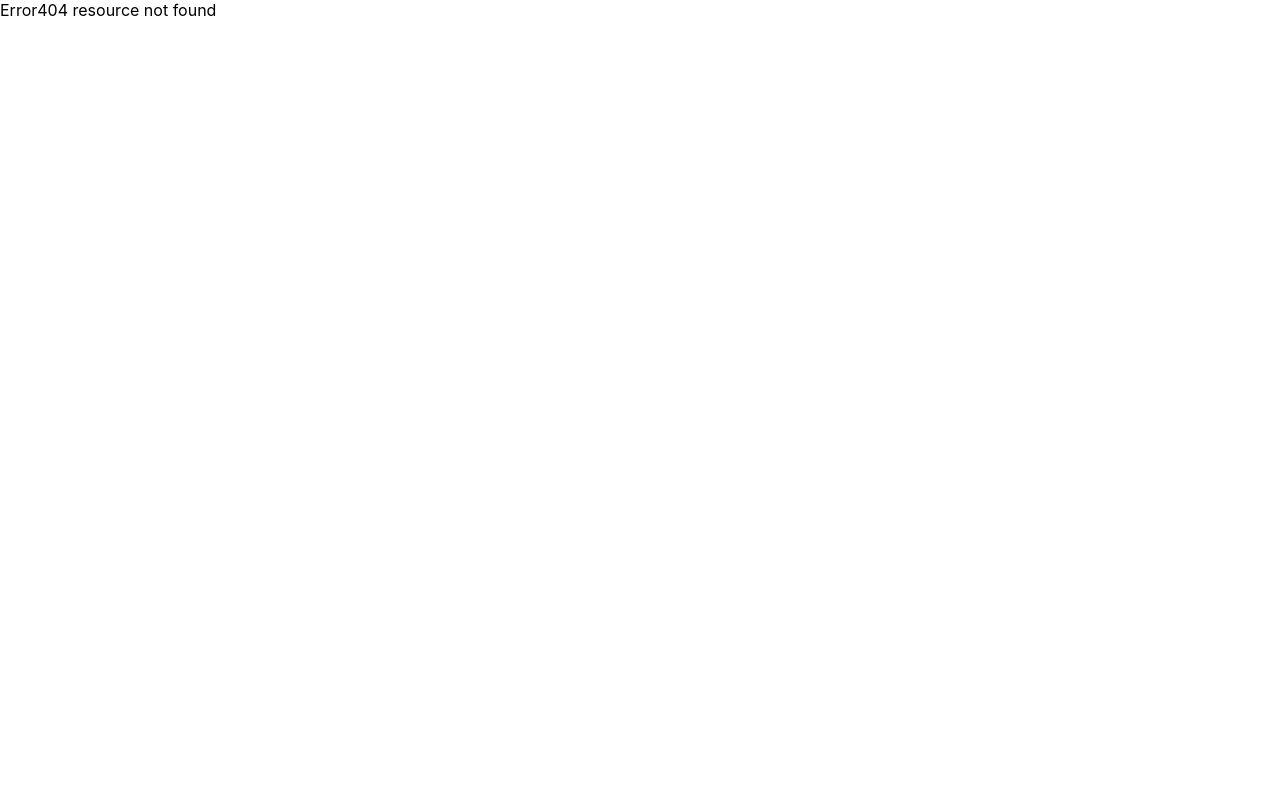
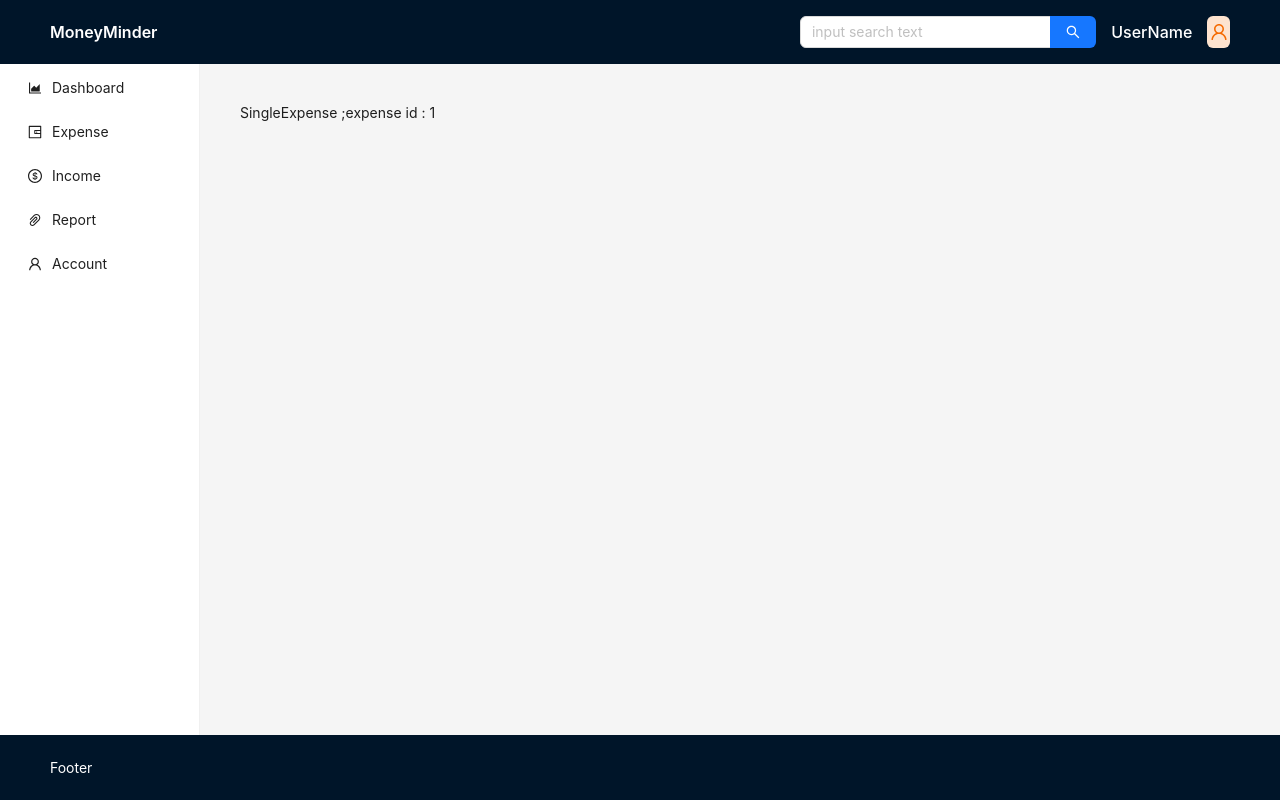
Before and after one commit to ADHIL-MOHAMMED-P-N/moneyminder, a React (Create React App) app: page /expense/1 in a window 1280 px wide. Before the commit this address led to /404. Built offline with nearby package versions, Linux system fonts and the light colour scheme.

Commit message:
single income and single expense router setup

```diff
--- a/src/App.js
+++ b/src/App.js
@@ -2,7 +2,9 @@ import { BrowserRouter, Routes, Route, Navigate } from "react-router-dom";
 import HomeLayout from "./Layout/HomeLayout";
 import Dashboard from "./pages/Dashboard";
 import Expense from "./pages/Expense";
+import SingleExpense from "./pages/SingleExpense";
 import Income from "./pages/Income";
+import SingleIncome from "./pages/SingleIncome";
 import Report from "./pages/Report";
 import SignupPage from "./pages/SignupPage";
 import LoginPage from "./pages/LoginPage";
@@ -25,7 +27,9 @@ function App() {
           {/* to navigate from / for /dashboard */}
           <Route path="dashboard" element={<Dashboard />} />
           <Route path="expense" element={<Expense />} />
+          <Route path="expense/:expenseId" element={<SingleExpense />} />
           <Route path="income" element={<Income />} />
+          <Route path="income/:incomeId" element={<SingleIncome />} />
           <Route path="report" element={<Report />} />
           <Route path="account" element={<Account />} />
         </Route>
--- a/src/components/Dashboard/RecentTransactionTable.js
+++ b/src/components/Dashboard/RecentTransactionTable.js
@@ -1,7 +1,10 @@
 import CustomTable from "../utils/CustomTable";
+import { Typography } from "antd";
+const { Title } = Typography;
 const RecentTransactionTable = () => {
   return (
     <>
+      <Title level={4}>Recent Transactions</Title>
       <CustomTable />
     </>
   );
--- /dev/null
+++ b/src/pages/SingleExpense.js
@@ -0,0 +1,7 @@
+import { useParams } from "react-router-dom";
+const SingleExpense = () => {
+  const { expenseId } = useParams();
+  return <div>SingleExpense ;expense id : {expenseId}</div>;
+};
+
+export default SingleExpense;
--- /dev/null
+++ b/src/pages/SingleIncome.js
@@ -0,0 +1,7 @@
+import { useParams } from "react-router-dom";
+const SingleIncome = () => {
+  const { incomeId } = useParams();
+  return <div>SingleIncome; incomeid : {incomeId}</div>;
+};
+
+export default SingleIncome;
```
